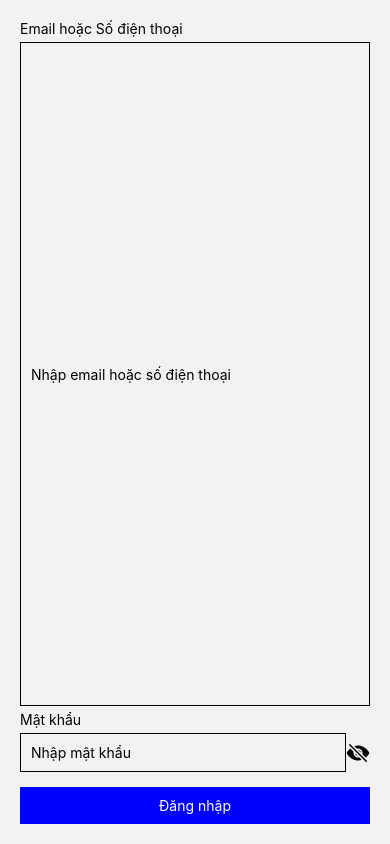
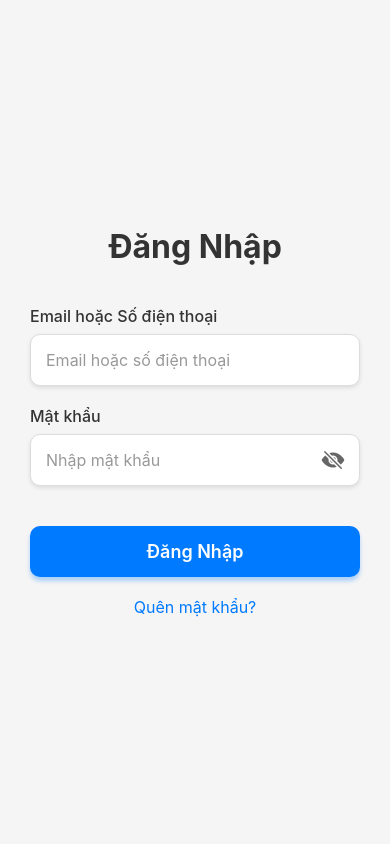
Before and after one commit to hoanghunglhu/management-income-expense-22ct112, a React Native app: screen /Login in a window 390 px wide. Built offline with nearby package versions, Linux system fonts and the light colour scheme.

Commit message:
HSTSLCVN_thanhnavigation_Password-is-type_Validation-login-form_Submit-form

```diff
--- a/App.js
+++ b/App.js
@@ -1,17 +1,27 @@
 import React from 'react';
 import { NavigationContainer } from '@react-navigation/native';
 import { createStackNavigator } from '@react-navigation/stack';
-import LoginScreen from './src/screens/LoginScreen';
-
+import LoginScreen from './src/screens/LoginScreen'; // Đường dẫn đến LoginScreen.js
+import MainScreen from './src/screens/MainScreen';   // Đường dẫn đến MainScreen.js
+// cài thư viện thêm = code : npm install @react-navigation/native @react-navigation/stack react-native-screens react-native-safe-area-context react-native-gesture-handler react-native-reanimated react-native-vector-icons
+// cài thêm thư viện npm install react-native-chart-kit
 const Stack = createStackNavigator();
 
 export default function App() {
   return (
     <NavigationContainer>
       <Stack.Navigator initialRouteName="Login">
-        <Stack.Screen name="Login" component={LoginScreen} options={{ headerShown: false }} />
+        <Stack.Screen
+          name="Login"
+          component={LoginScreen}
+          options={{ headerShown: false }}
+        />
+        <Stack.Screen
+          name="Main"
+          component={MainScreen}
+          options={{ headerShown: false }} // Ẩn header cho MainScreen nếu không cần
+        />
       </Stack.Navigator>
     </NavigationContainer>
   );
 }
-// cài thư viện thêm = code : npm install @react-navigation/native @react-navigation/stack react-native-screens react-native-safe-area-context react-native-gesture-handler react-native-reanimated react-native-vector-icons
--- a/package.json
+++ b/package.json
@@ -17,6 +17,7 @@
     "expo-status-bar": "~2.0.1",
     "react": "18.3.1",
     "react-native": "0.76.7",
+    "react-native-chart-kit": "^6.12.0",
     "react-native-gesture-handler": "^2.24.0",
     "react-native-reanimated": "^3.17.1",
     "react-native-safe-area-context": "^5.3.0",
--- a/src/screens/LoginScreen.js
+++ b/src/screens/LoginScreen.js
@@ -7,7 +7,7 @@ const validUsers = [
   { email: 'user@example.com', phone: '0987654321', password: '123456789' },
 ];
 
-const LoginScreen = () => {
+const LoginScreen = ({ navigation }) => {
   const [email, setEmail] = useState('');
   const [password, setPassword] = useState('');
   const [hidePassword, setHidePassword] = useState(true);
@@ -15,7 +15,7 @@ const LoginScreen = () => {
 
   const validateForm = () => {
     if (!email || !password) {
-      setError('Email và mật khẩu không được để trống');
+      setError('Vui lòng điền đầy đủ thông tin');
       return false;
     }
     if (!email.includes('@') && isNaN(email)) {
@@ -33,52 +33,156 @@ const LoginScreen = () => {
       );
       if (user) {
         console.log('Đăng nhập thành công với:', email);
+        // Chuyển hướng sang MainScreen
+        navigation.replace('Main');
       } else {
-        setError('Tài khoản hoặc mật khẩu không đúng');
+        setError('Thông tin đăng nhập không chính xác');
       }
     }
   };
 
   return (
     <View style={styles.container}>
-      <Text>Email hoặc Số điện thoại</Text>
+      <Text style={styles.title}>Đăng Nhập</Text>
+
+      <View style={styles.inputContainer}>
+        <Text style={styles.label}>Email hoặc Số điện thoại</Text>
         <TextInput
           style={styles.input}
           value={email}
           onChangeText={setEmail}
-        placeholder="Nhập email hoặc số điện thoại"
+          placeholder="Email hoặc số điện thoại"
+          placeholderTextColor="#999"
+          autoCapitalize="none"
         />
+      </View>
 
-      <Text>Mật khẩu</Text>
+      <View style={styles.inputContainer}>
+        <Text style={styles.label}>Mật khẩu</Text>
         <View style={styles.passwordContainer}>
           <TextInput
-          style={styles.input}
+            style={[styles.input, styles.passwordInput]}
             value={password}
             onChangeText={setPassword}
             placeholder="Nhập mật khẩu"
+            placeholderTextColor="#999"
             secureTextEntry={hidePassword}
+            autoCapitalize="none"
           />
-        <TouchableOpacity onPress={() => setHidePassword(!hidePassword)}>
-          <Ionicons name={hidePassword ? 'eye-off' : 'eye'} size={24} />
+          <TouchableOpacity
+            style={styles.eyeIcon}
+            onPress={() => setHidePassword(!hidePassword)}
+          >
+            <Ionicons
+              name={hidePassword ? 'eye-off' : 'eye'}
+              size={24}
+              color="#666"
+            />
           </TouchableOpacity>
         </View>
+      </View>
 
-      {error ? <Text style={styles.error}>{error}</Text> : null}
+      {error ? <Text style={styles.errorText}>{error}</Text> : null}
 
-      <TouchableOpacity style={styles.button} onPress={handleSubmit}>
-        <Text style={styles.buttonText}>Đăng nhập</Text>
+      <TouchableOpacity
+        style={styles.loginButton}
+        onPress={handleSubmit}
+        activeOpacity={0.8}
+      >
+        <Text style={styles.buttonText}>Đăng Nhập</Text>
+      </TouchableOpacity>
+
+      <TouchableOpacity style={styles.forgotPassword}>
+        <Text style={styles.forgotText}>Quên mật khẩu?</Text>
       </TouchableOpacity>
     </View>
   );
 };
 
 const styles = StyleSheet.create({
-  container: { flex: 1, padding: 20, justifyContent: 'center' },
-  input: { borderWidth: 1, padding: 10, marginVertical: 5, flex: 1 },
-  passwordContainer: { flexDirection: 'row', alignItems: 'center' },
-  button: { backgroundColor: 'blue', padding: 10, marginTop: 10 },
-  buttonText: { color: 'white', textAlign: 'center' },
-  error: { color: 'red', marginTop: 5 },
+  container: {
+    flex: 1,
+    paddingHorizontal: 30,
+    backgroundColor: '#f5f5f5',
+    justifyContent: 'center',
+  },
+  title: {
+    fontSize: 32,
+    fontWeight: 'bold',
+    color: '#333',
+    textAlign: 'center',
+    marginBottom: 40,
+  },
+  inputContainer: {
+    marginBottom: 20,
+  },
+  label: {
+    fontSize: 16,
+    color: '#333',
+    marginBottom: 8,
+    fontWeight: '500',
+  },
+  input: {
+    backgroundColor: 'white',
+    padding: 15,
+    borderRadius: 10,
+    fontSize: 16,
+    borderWidth: 1,
+    borderColor: '#ddd',
+    shadowColor: '#000',
+    shadowOffset: { width: 0, height: 2 },
+    shadowOpacity: 0.1,
+    shadowRadius: 4,
+    elevation: 2,
+    width: '100%',
+  },
+  passwordContainer: {
+    position: 'relative',
+    flexDirection: 'row',
+    alignItems: 'center',
+    width: '100%',
+  },
+  passwordInput: {
+    flex: 1,
+    marginRight: 0,
+  },
+  eyeIcon: {
+    position: 'absolute',
+    right: 15,
+    height: '100%',
+    justifyContent: 'center',
+  },
+  loginButton: {
+    backgroundColor: '#007AFF',
+    paddingVertical: 15,
+    borderRadius: 10,
+    marginTop: 20,
+    shadowColor: '#007AFF',
+    shadowOffset: { width: 0, height: 4 },
+    shadowOpacity: 0.3,
+    shadowRadius: 4,
+    elevation: 5,
+  },
+  buttonText: {
+    color: 'white',
+    fontSize: 18,
+    fontWeight: '600',
+    textAlign: 'center',
+  },
+  errorText: {
+    color: '#FF3B30',
+    fontSize: 14,
+    textAlign: 'center',
+    marginBottom: 15,
+  },
+  forgotPassword: {
+    marginTop: 20,
+    alignItems: 'center',
+  },
+  forgotText: {
+    color: '#007AFF',
+    fontSize: 16,
+  },
 });
 
 export default LoginScreen;
```
Also changed, not shown: 1 other file (tests, documents, lock files or other folders). Lines whose indentation alone changed are shown as unchanged.
